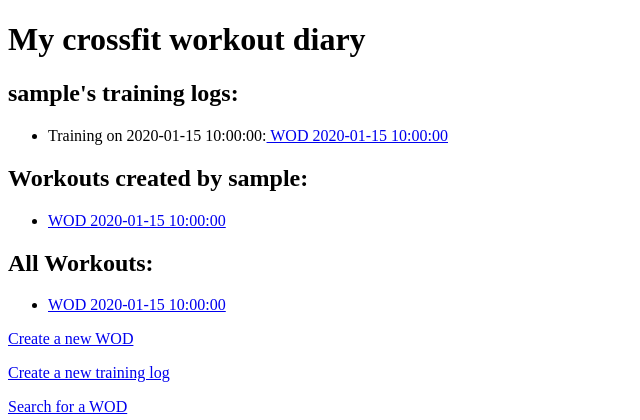
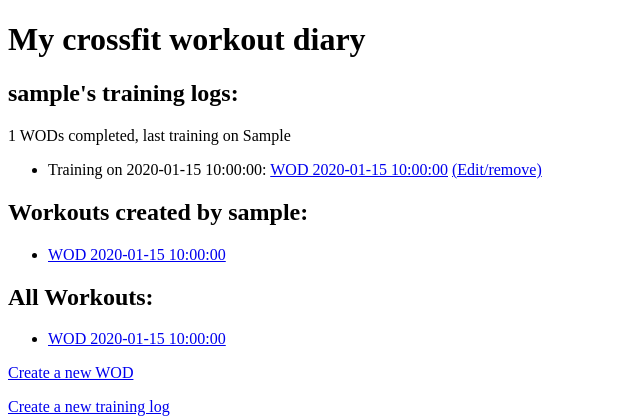
Before and after one commit to lauraelina-git/crossfit, a Flask app: template templates/index.html in a window 1280 px wide. Shown: the top 420 px of the page, without its empty margins (0-640 px from the left). Run offline with Flask 3, Linux system fonts and the light colour scheme; the visitor is signed in with stand-in values (Sample User, id 1); the template is opened without the code that fills it: most values are stand-ins (such as "Sample title", 1, 10 or a date in 2020).

Commit message:
Add statistics to the user page

```diff
--- a/app.py
+++ b/app.py
@@ -25,15 +25,22 @@ def login_required(f):
 @app.route("/")
 @login_required
 def index():
-    """Front-page view"""
+    """Front-page (Diary) view"""
     user_workoutlist= workouts.list_workouts(user_id=session["user_id"])
     workout_list= workouts.list_workouts()
     user_logs=logs.list_logs(user_id=session["user_id"])
+
+    wod_count, last_training = logs.log_summary(user_id=session["user_id"])
+    if not last_training:
+        last_training = "No logs yet"
+
     return render_template(
         "index.html",
         user_workouts = user_workoutlist,
         workouts = workout_list,
-        logs=user_logs
+        logs=user_logs,
+        wod_count=wod_count,
+        last_training=last_training
         )
 
 @app.route("/new_log", methods=["GET", "POST"])
--- a/templates/index.html
+++ b/templates/index.html
@@ -9,9 +9,12 @@
   <h1>My crossfit workout diary</h1>
 
   <h2>{{ session.username }}'s training logs:</h2>
+  <p>{{ wod_count }} WODs completed, last training on {{ last_training }}</p>
   <ul>
     {% for log in logs %}
-    <li>Training on {{ log.log_date }}:<a href="/workout/{{ log.workout_id }}"> WOD {{ log.workout_date }}</a></li>
+    <li>Training on {{ log.log_date }}:
+      <a href="/workout/{{ log.workout_id }}"> WOD {{ log.workout_date }}</a>
+      <a href="/log/{{ log.id }}">(Edit/remove)</a></li>
     {% endfor %}
   </ul>
   {% if session.is_coach==1 %}
```
Also changed, not shown: logs.py (+13 -0 lines), README.md.
